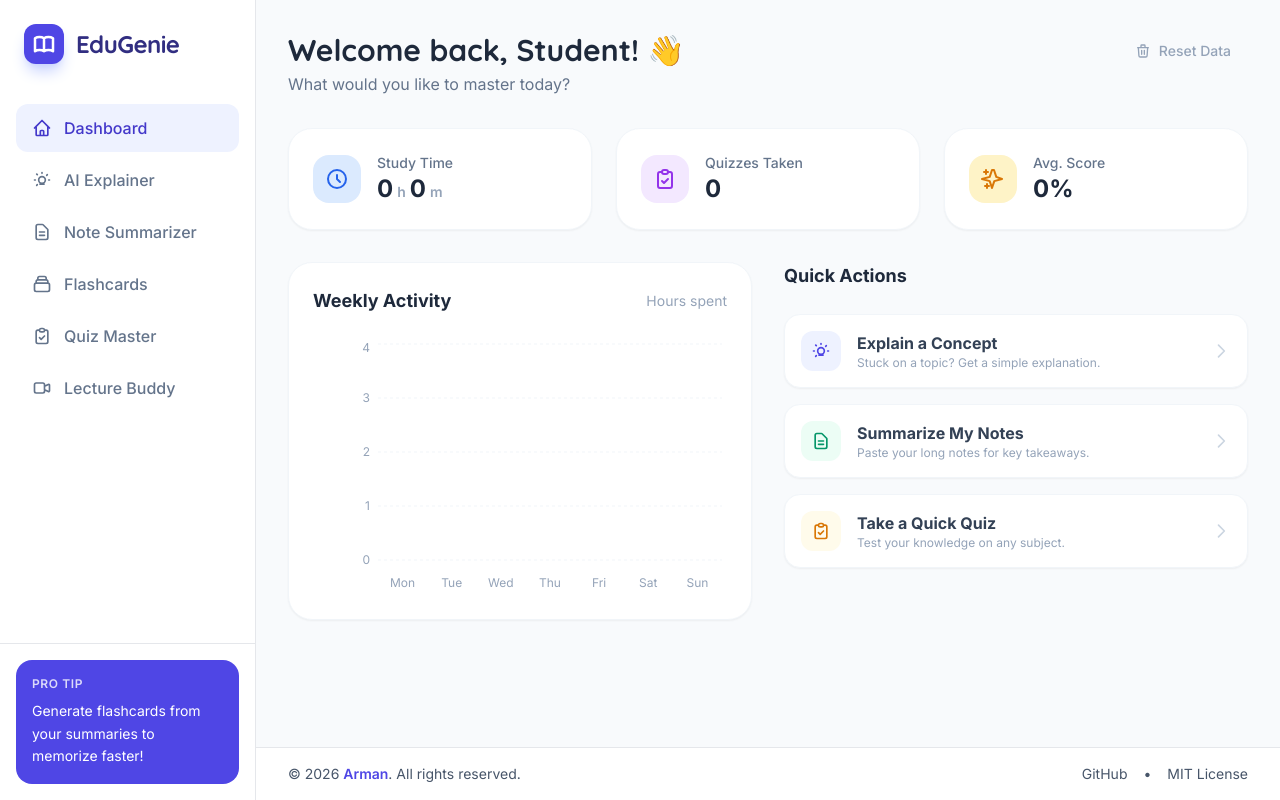
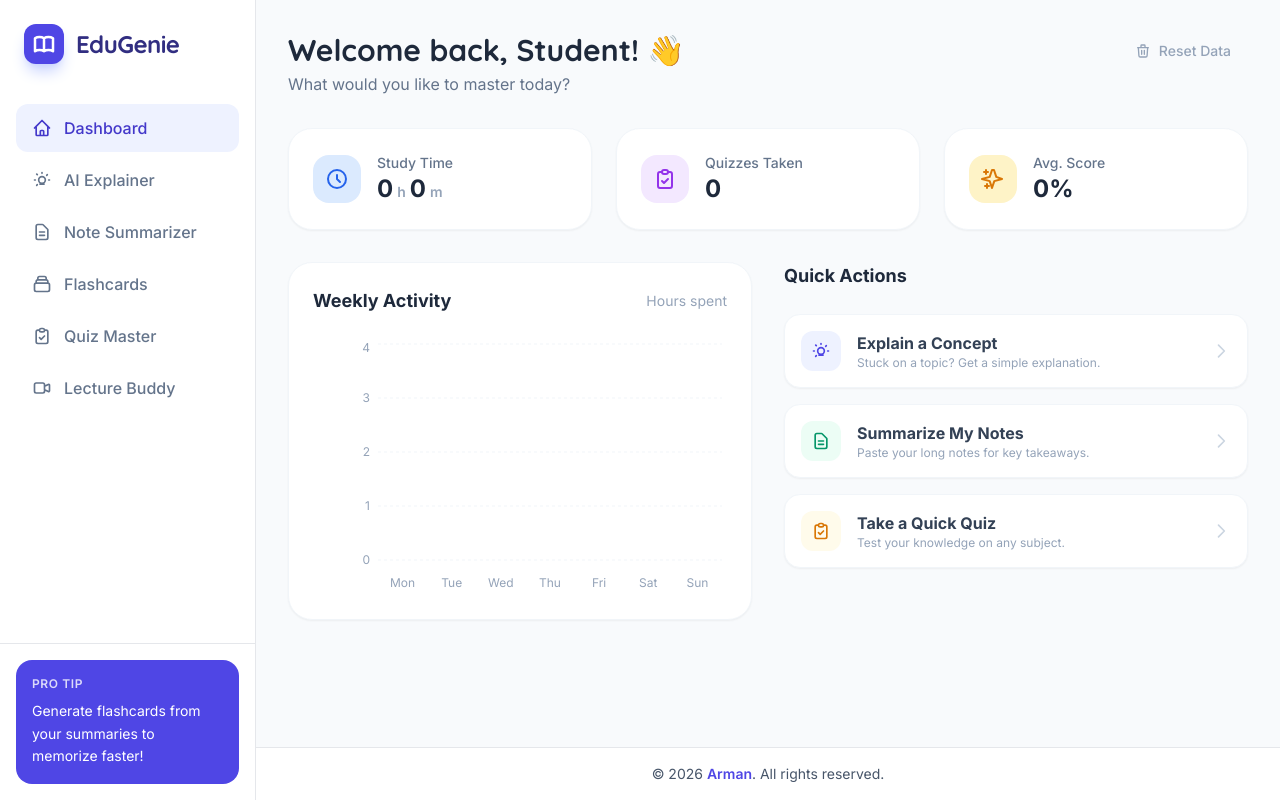
Before and after one commit to armanraymagit/edugenieai, a React (Vite) app: page / in a window 1280 px wide. Built offline with nearby package versions, Linux system fonts and the light colour scheme.

Commit message:
Improve README and remove GitHub/MIT links from footer

```diff
--- a/App.tsx
+++ b/App.tsx
@@ -79,11 +79,10 @@ const MobileHeader: React.FC<{ activeView: View; onViewChange: (view: View) => v
                   onViewChange(item.id);
                   setMenuOpen(false);
                 }}
-                className={`w-full flex items-center space-x-3 px-4 py-3 transition-colors ${
-                  activeView === item.id
+                className={`w-full flex items-center space-x-3 px-4 py-3 transition-colors ${activeView === item.id
                     ? 'bg-indigo-50 text-indigo-700'
                     : 'text-slate-700 hover:bg-slate-50'
-                }`}
+                  }`}
               >
                 {item.icon}
                 <span className="font-medium">{item.label}</span>
@@ -100,22 +99,8 @@ const MobileHeader: React.FC<{ activeView: View; onViewChange: (view: View) => v
 const Footer: React.FC = () => {
   return (
     <footer className="mt-auto border-t bg-white py-4 px-4 md:px-8">
-      <div className="max-w-6xl mx-auto flex flex-col md:flex-row justify-between items-center text-sm text-slate-600">
-        <div className="mb-2 md:mb-0">
-          <p>© 2026 <span className="font-semibold text-indigo-600">Arman</span>. All rights reserved.</p>
-        </div>
-        <div className="flex items-center space-x-4">
-          <a
-            href="https://github.com/armanraymagit/edugenieai"
-            target="_blank"
-            rel="noopener noreferrer"
-            className="hover:text-indigo-600 transition-colors"
-          >
-            GitHub
-          </a>
-          <span>•</span>
-          <span>MIT License</span>
-        </div>
+      <div className="max-w-6xl mx-auto flex justify-center items-center text-sm text-slate-600">
+        <p>© 2026 <span className="font-semibold text-indigo-600">Arman</span>. All rights reserved.</p>
       </div>
     </footer>
   );
```
Also changed, not shown: 1 other file (tests, documents, lock files or other folders).
